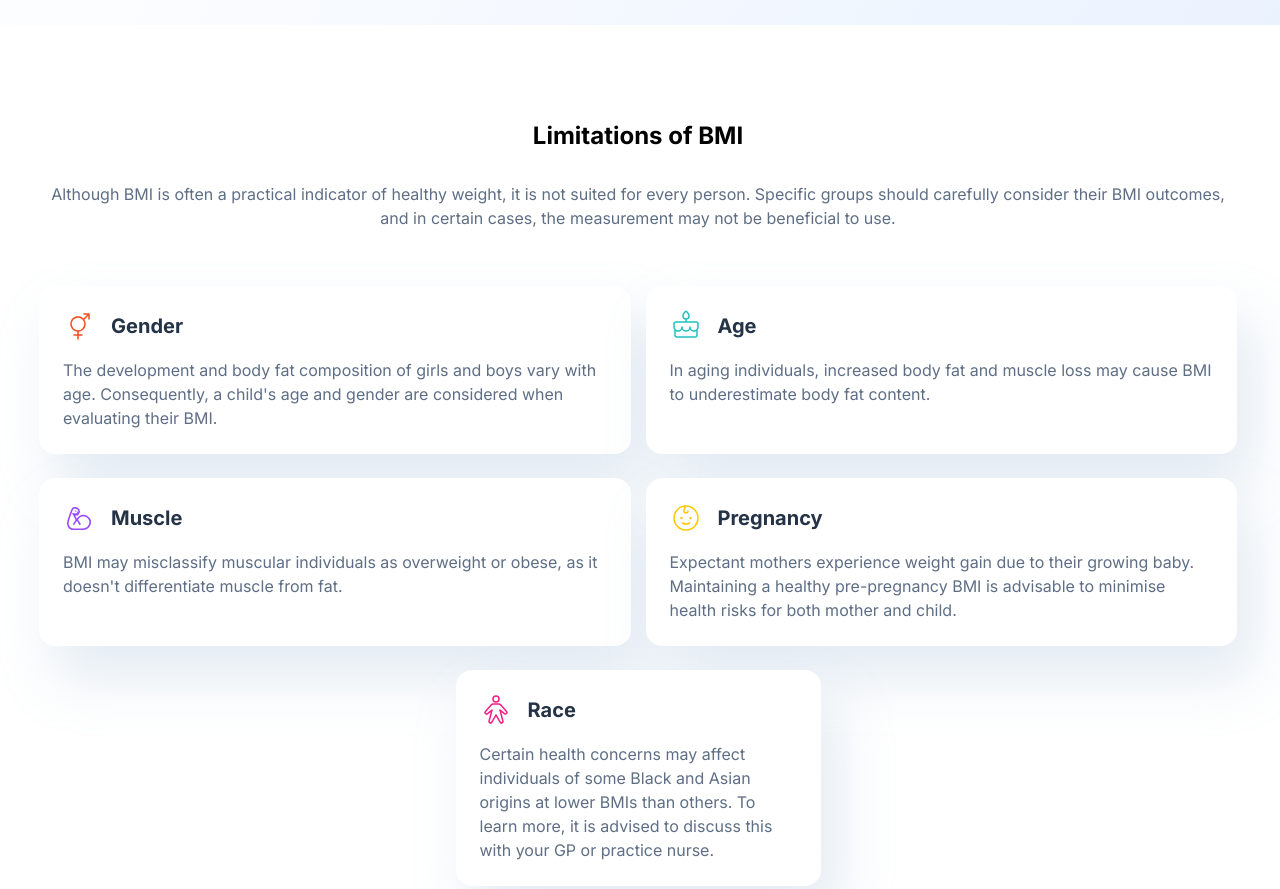
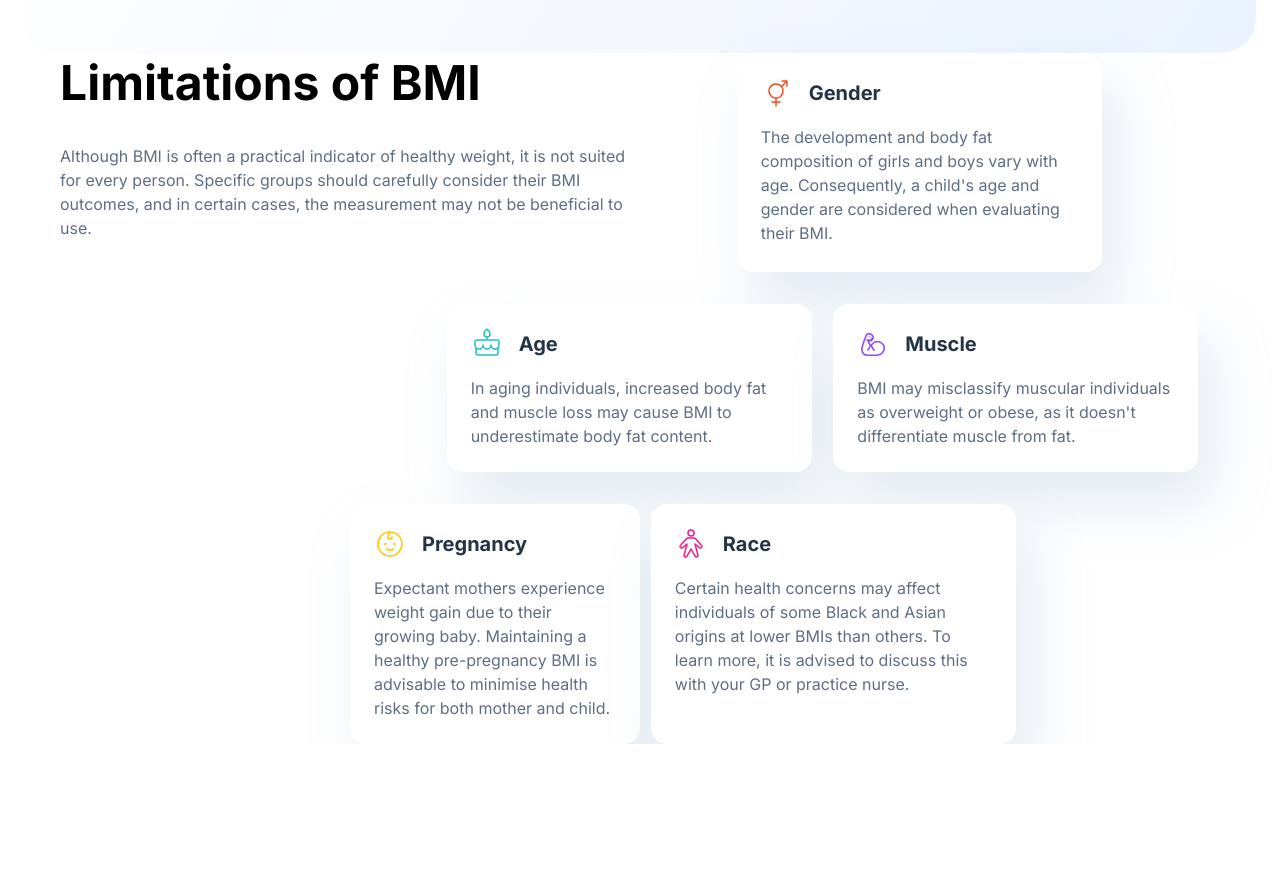
Before and after one commit to gabrieltrtl/body-mass-index-calculator, a plain HTML site: page index.html in a window 1280 px wide. Shown: the part 2180-3069 px from the top of the page. After the commit the page ends 2924 px from the top, so only its background shows below. Drawn offline with Linux system fonts and the light colour scheme.

Commit message:
commit 8.0

```diff
--- a/css/style.scss
+++ b/css/style.scss
@@ -336,6 +336,9 @@ border-width: 0;
   }
   @include device(desktop) {
     display: flex;
+    border-radius: 35px;
+    margin: 0 24px;
+    padding: 72px 116px 96px 116px;
   }
 }
 
@@ -354,6 +357,10 @@ border-width: 0;
 .advices__container:not(:last-child) {
   @include device(tablet) {
     margin-bottom: 40px;
+  }
+  @include device(desktop) {
+    margin-bottom: initial;
+    margin-right: 32px;
   }
 }
 
@@ -377,7 +384,29 @@ border-width: 0;
 .hero__limitations {
   margin: 0 29px 96px 19px;
   @include device(tablet) {
+    display: grid;
+    grid-template-columns: 1fr 1fr;
     margin: 0 43px 96px 39px;
+    gap: 24px 15px;
+  }
+  @include device(desktop) {
+    grid-template-columns: repeat(12, 1fr);
+    max-width: 1160px;
+    margin: 0 auto;
+    gap: 32px 0;
+  }
+}
+
+.limitations__content {
+  text-align: center;
+  margin-bottom: 56px;
+  @include device(tablet) {
+    grid-column: 1 / -1;
+    margin-bottom: 32px;
+  }
+  @include device(desktop) {
+    text-align: left;
+    grid-column: 1 / 7;
   }
 }
 
@@ -385,6 +414,10 @@ border-width: 0;
   margin-bottom: 32px;
   @include device(tablet) {
     text-align: center;
+  }
+  @include device(desktop) {
+    font-size: map-get($fonts, "$large1");
+    text-align: initial;
   }
 }
 
@@ -395,18 +428,46 @@ border-width: 0;
   }
 }
 
-.limitations__cards-wrapper {
-  @include device(tablet) {
-    display: grid;
-    grid-template-columns: 1fr 1fr;
-    gap: 24px 15px;
+.limitations__card {
+  @include device(desktop) {
+    max-width: 365px;
+  }
+}
+
+.limitations__card.gender {
+  @include device(desktop) {
+    grid-column: 8 / 13;
+  }
+}
+
+.limitations__card.age {
+  @include device(desktop) {
+    grid-column: 5 / 9;
+    align-self: start;
+  }
+}
+
+.limitations__card.muscle {
+  @include device(desktop) {
+    grid-column: 9 / 13;
+  }
+}
+
+.limitations__card.pregnancy {
+  @include device(desktop) {
+    grid-column: 4 / 7;
   }
 }
 
 .limitations__card.race {
-  grid-column: 1 / -1;
-  justify-self: center;
-  max-width: 365px;
+  @include device(tablet) {
+    grid-column: 1 / -1;
+    max-width: 365px;
+    justify-self: center;
+  }
+  @include device(desktop) {
+    grid-column: 7 / 11;
+  }
 }
 
 .limitations__card {
--- a/index.html
+++ b/index.html
@@ -132,13 +132,14 @@
       </div>
     </section>
     <section class="hero__limitations">
+      <div class="limitations__content">
         <h2 class="limitations__title">Limitations of BMI</h2>
         <p class="limitations__text">
           Although BMI is often a practical indicator of healthy weight, it is not suited for
           every person. Specific groups should carefully consider their BMI outcomes, and in
           certain cases, the measurement may not be beneficial to use.
         </p>
-      <div class="limitations__cards-wrapper">
+      </div>
         <div class="limitations__card gender">
           <div class="card__header">
             <img src="./assets/images/icon-gender.svg" alt="">
@@ -191,7 +192,6 @@
             GP or practice nurse.
           </p>
         </div>
-      </div>
     </section>
   </main>
 
```
Also changed, not shown: css/style.css, 1 other file. Lines whose indentation alone changed are shown as unchanged.
